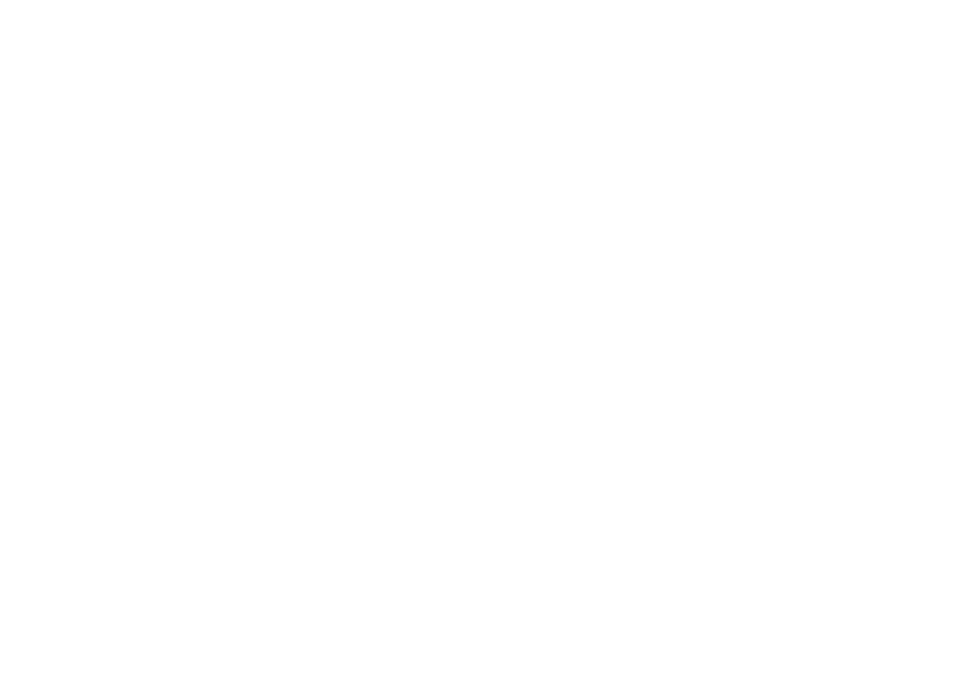
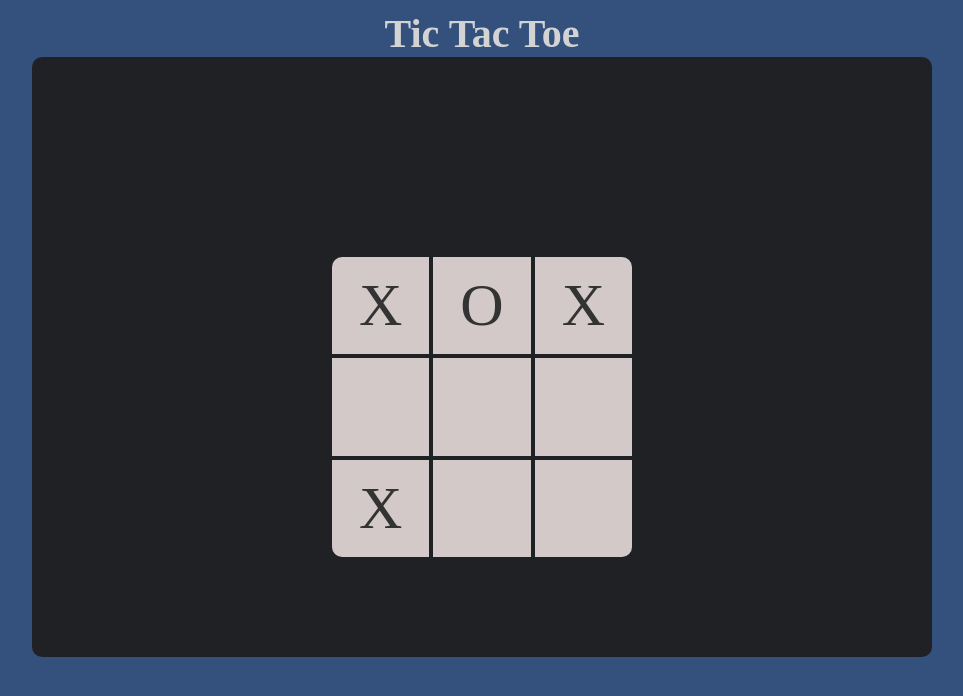
Before and after one commit to pixie-cheeks/tic-tac-toe, a plain HTML site: page index.html in a window 1280 px wide. Shown: the whole page, without its empty margins (158-1121 px from the left). Drawn offline with Linux system fonts and the light colour scheme.

Commit message:
Add some basic CSS and prepare DOM

```diff
--- a/index.html
+++ b/index.html
@@ -6,11 +6,30 @@
   <meta name="viewport" content="width=device-width, initial-scale=1.0">
   <title>Tic Tac Toe</title>
   <link rel="stylesheet" href="style.css">
-  <script src="script.js"></script>
+  <script src="script.js" defer></script>
 </head>
 
 <body>
-
+  <h1>Tic Tac Toe</h1>
+  <div class="ttc-menu">
+    <div class="ttc-head">
+      <span class="message"></span>
+    </div>
+    <div class="left-panel"></div>
+    <div class="right-panel"></div>
+    <div class="footer"></div>
+    <div class="ttc-board">
+      <div class="ttc-cell" data-row="0" data-column="0">X</div>
+      <div class="ttc-cell" data-row="0" data-column="1">O</div>
+      <div class="ttc-cell" data-row="0" data-column="2">X</div>
+      <div class="ttc-cell" data-row="1" data-column="0"></div>
+      <div class="ttc-cell" data-row="1" data-column="1"></div>
+      <div class="ttc-cell" data-row="1" data-column="2"></div>
+      <div class="ttc-cell" data-row="2" data-column="0">X</div>
+      <div class="ttc-cell" data-row="2" data-column="1"></div>
+      <div class="ttc-cell" data-row="2" data-column="2"></div>
+    </div>
+  </div>
 </body>
 
 </html>
--- a/script.js
+++ b/script.js
@@ -20,7 +20,7 @@ const Cell = (valueID) => {
   return { setValue, getValue };
 }
 
-const gameboard = (() => {
+const gameBoard = (() => {
   const board = [];
 
   for (let i = 0; i < 3; i++) {
@@ -111,7 +111,7 @@ const GameController = (playerOne, playerTwo) => {
   }
 
   function printNewRound() {
-    gameboard.printBoard();
+    gameBoard.printBoard();
     console.log(`It's ${activePlayer.getName()}'s turn.`);
   }
 
@@ -120,7 +120,7 @@ const GameController = (playerOne, playerTwo) => {
       console.log('Enter `game.restart()` if you want to play again.');
       return;
     }
-    const isOccupied = !gameboard
+    const isOccupied = !gameBoard
       .setMarker(row, column, activePlayer.getMarker());
 
     if (isOccupied) {
@@ -138,7 +138,7 @@ const GameController = (playerOne, playerTwo) => {
   function checkOutcome() {
     if (cellsFilled < 5) return;
     if (cellsFilled > 8) return gameOver(0); // Draw or Tie function maybe
-    const winningThrees = gameboard.rowsOfThree
+    const winningThrees = gameBoard.rowsOfThree
       .map(row => row.map(cell => cell.getValue()));
     const hasPlayerWon = winningThrees.some(
       row => row.every(cell => cell !== ' ' && cell === row[0])
@@ -160,7 +160,7 @@ const GameController = (playerOne, playerTwo) => {
     }
 
     gameOverState = true;
-    gameboard.printBoard();
+    gameBoard.printBoard();
     console.log(message);
   }
 
@@ -169,7 +169,7 @@ const GameController = (playerOne, playerTwo) => {
     gameOverState = false;
     activePlayer = players[0];
 
-    gameboard.clearBoard();
+    gameBoard.clearBoard();
     printNewRound();
   }
 
--- a/style.css
+++ b/style.css
@@ -1,6 +1,8 @@
 /* CSS Reset */
 :root {
   font-size: 62.5%;
+  --ttc-side-length: 30rem;
+  --cell-side-length: calc(var(--ttc-side-length)/3);
 }
 
 * {
@@ -10,5 +12,79 @@
 }
 
 body {
-  min-height: 100dvh;
+  min-height: 100vh;
+  font-size: 2rem;
+  align-items: center;
+  padding: 1rem 0;
+  background-color: #34517d;
+  color: lightgray;
 }
+
+body > * {
+  margin: 0 auto;
+}
+
+h1 {
+  text-align: center;
+}
+
+.ttc-menu {
+  background-color: #202124;
+  width: 90rem;
+  height: 60rem;
+  border-radius: 8px;
+  display: grid;
+  grid-template-columns: repeat(9, 1fr);
+  grid-template-rows: repeat(6, 1fr);
+  /* grid-template-areas:
+    'head head head'
+    'left board right'
+    'foot foot foot'; */
+  border-radius: 10px;
+  overflow: hidden;
+}
+
+.ttc-head {
+  display: flex;
+  justify-content: center;
+  align-items: center;
+  grid-area: 1 / 1 / 3 / 10;
+}
+
+.message {
+  font-size: 4rem;
+}
+
+
+.left-panel {
+  grid-area: 3 / 1 / 6 / 4;
+}
+
+.right-panel {
+  grid-area: 3 / 7 / 6 / 10;
+}
+
+.footer {
+  grid-area: 6 / 1 / 7 / 10;
+}
+
+.ttc-board {
+  font-size: calc(var(--ttc-side-length)/5);
+  color: #333;
+  display: grid;
+  grid-template-columns: repeat(3, 1fr);
+  grid-template-rows: repeat(3, 1fr);
+  border-radius: 10px;
+  gap: 4px;
+  grid-area: board;
+  grid-row: 3/6;
+  grid-column: 4/7;
+  overflow: hidden;
+}
+
+.ttc-board > * {
+  background-color: rgb(211, 201, 201);
+  display: flex;
+  justify-content: center;
+  align-items: center;
+}
```
